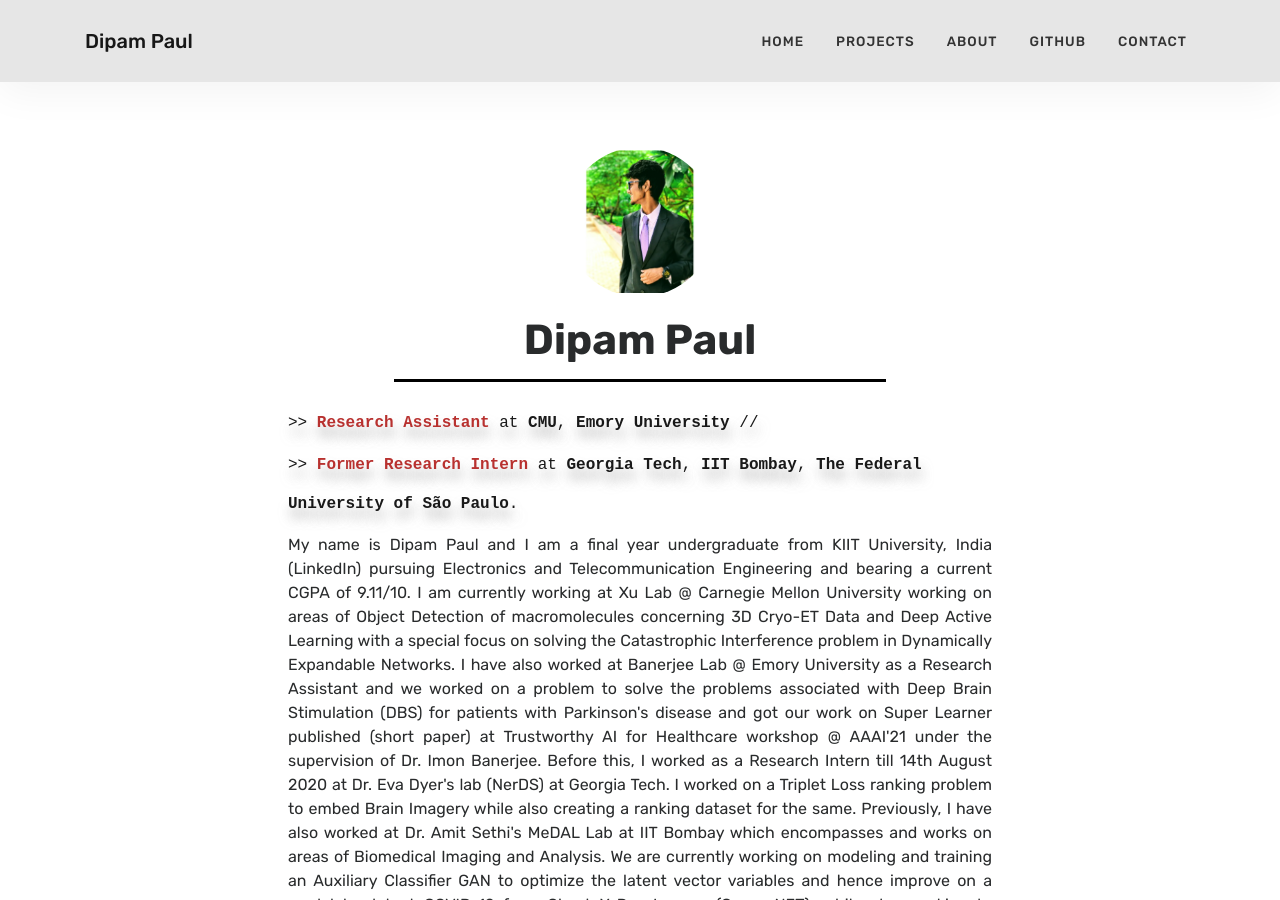
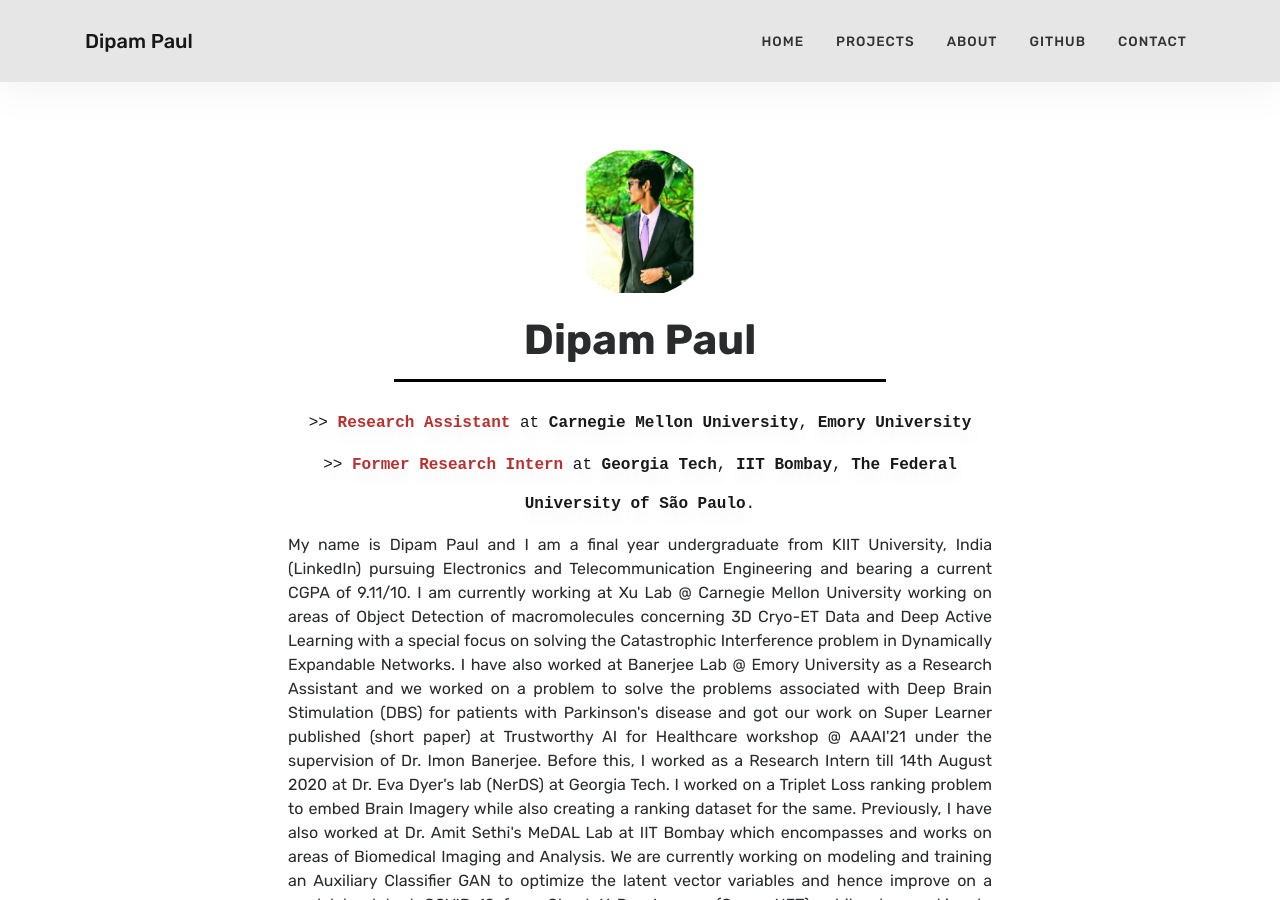
Before and after one commit to thisisdipam/thisisdipam.github.io, a Jekyll site: the page built from index.html, in a window 1280 px wide and 900 px high. Built offline with Jekyll 4.4.1, drawn with Linux system fonts in a browser that asks for light colours.

Commit message:
Update index.html

```diff
--- a/index.html
+++ b/index.html
@@ -10,8 +10,8 @@ title: Home
         <img src="{{ site.baseurl }}/assets/images/download (3).png" class="rounded-circle profile-img" alt="Dipam Paul">
         <h2>Dipam Paul</h2>
         <hr class="intro-hr"/>
-        <p class="degree"> <h2 class="mt1 t-18 t-black t-normal break-words" style='box-sizing: inherit; margin-top: 4px !important; margin-right: 0px; margin-bottom: 0px; margin-left: 0px; padding: 0px; border: 0px; font-size: 1.8rem; vertical-align: baseline; background: rgb(255, 255, 255); outline: 0px; line-height: 1.33333; font-weight: 400; color: rgba(0, 0, 0, 0.9); overflow-wrap: break-word !important; word-break: break-word !important; font-family: -apple-system, system-ui, BlinkMacSystemFont, "Segoe UI", Roboto, "Helvetica Neue", "Fira Sans", Ubuntu, Oxygen, "Oxygen Sans", Cantarell, "Droid Sans", "Apple Color Emoji", "Segoe UI Emoji", "Segoe UI Symbol", "Lucida Grande", Helvetica, Arial, sans-serif; font-style: normal; font-variant-ligatures: normal; font-variant-caps: normal; letter-spacing: normal; orphans: 2; text-align: start; text-indent: 0px; text-transform: none; white-space: normal; widows: 2; word-spacing: 0px; -webkit-text-stroke-width: 0px; text-decoration-thickness: initial; text-decoration-style: initial; text-decoration-color: initial;'><span style='font-size: 16px; font-family: "Courier New", courier; text-shadow: rgba(136, 136, 136, 0.65) 2px 10px 12px;'>&gt;&gt; <span style="color: rgb(184, 49, 47);"><strong>Research Assistant</strong></span> at <strong>CMU</strong>, <strong>Emory University</strong> //&nbsp;</span></h2>
-<h2 class="mt1 t-18 t-black t-normal break-words" style='box-sizing: inherit; margin-top: 4px !important; margin-right: 0px; margin-bottom: 0px; margin-left: 0px; padding: 0px; border: 0px; font-size: 1.8rem; vertical-align: baseline; background: rgb(255, 255, 255); outline: 0px; line-height: 1.33333; font-weight: 400; color: rgba(0, 0, 0, 0.9); overflow-wrap: break-word !important; word-break: break-word !important; font-family: -apple-system, system-ui, BlinkMacSystemFont, "Segoe UI", Roboto, "Helvetica Neue", "Fira Sans", Ubuntu, Oxygen, "Oxygen Sans", Cantarell, "Droid Sans", "Apple Color Emoji", "Segoe UI Emoji", "Segoe UI Symbol", "Lucida Grande", Helvetica, Arial, sans-serif; font-style: normal; font-variant-ligatures: normal; font-variant-caps: normal; letter-spacing: normal; orphans: 2; text-align: start; text-indent: 0px; text-transform: none; white-space: normal; widows: 2; word-spacing: 0px; -webkit-text-stroke-width: 0px; text-decoration-thickness: initial; text-decoration-style: initial; text-decoration-color: initial;'><span style='font-size: 16px; font-family: "Courier New", courier; text-shadow: rgba(136, 136, 136, 0.65) 2px 10px 12px;'>&gt;&gt; <span style="color: rgb(184, 49, 47);"><strong>Former Research Intern</strong></span> at <strong>Georgia Tech</strong>, <strong>IIT Bombay</strong>, <strong>The Federal University of S&atilde;o Paulo</strong>.</span></h2> </p>
+        <p class="degree"> <h2 class="mt1 t-18 t-black t-normal break-words" style='box-sizing: inherit; margin-right: 0px; margin-bottom: 0px; margin-left: 0px; padding: 0px; border: 0px; font-size: 1.8rem; vertical-align: baseline; background: rgb(255, 255, 255); outline: 0px; line-height: 1.33333; font-weight: 400; color: rgba(0, 0, 0, 0.9); font-family: -apple-system, system-ui, BlinkMacSystemFont, "Segoe UI", Roboto, "Helvetica Neue", "Fira Sans", Ubuntu, Oxygen, "Oxygen Sans", Cantarell, "Droid Sans", "Apple Color Emoji", "Segoe UI Emoji", "Segoe UI Symbol", "Lucida Grande", Helvetica, Arial, sans-serif; font-style: normal; font-variant-ligatures: normal; font-variant-caps: normal; letter-spacing: normal; orphans: 2; text-align: center; text-indent: 0px; text-transform: none; white-space: normal; widows: 2; word-spacing: 0px; -webkit-text-stroke-width: 0px; text-decoration-thickness: initial; text-decoration-style: initial; text-decoration-color: initial; margin-top: 4px !important; overflow-wrap: break-word !important; word-break: break-word !important;'><span style='font-size: 16px; font-family: "Courier New", courier; text-shadow: rgba(136, 136, 136, 0.1) 2px 10px 12px;'>&gt;&gt; <span style="color: rgb(184, 49, 47);"><strong>Research Assistant</strong></span> at <strong>Carnegie Mellon University</strong>, <strong>Emory University</strong></span></h2>
+<h2 class="mt1 t-18 t-black t-normal break-words" style='box-sizing: inherit; margin-right: 0px; margin-bottom: 0px; margin-left: 0px; padding: 0px; border: 0px; font-size: 1.8rem; vertical-align: baseline; background: rgb(255, 255, 255); outline: 0px; line-height: 1.33333; font-weight: 400; color: rgba(0, 0, 0, 0.9); font-family: -apple-system, system-ui, BlinkMacSystemFont, "Segoe UI", Roboto, "Helvetica Neue", "Fira Sans", Ubuntu, Oxygen, "Oxygen Sans", Cantarell, "Droid Sans", "Apple Color Emoji", "Segoe UI Emoji", "Segoe UI Symbol", "Lucida Grande", Helvetica, Arial, sans-serif; font-style: normal; font-variant-ligatures: normal; font-variant-caps: normal; letter-spacing: normal; orphans: 2; text-align: center; text-indent: 0px; text-transform: none; white-space: normal; widows: 2; word-spacing: 0px; -webkit-text-stroke-width: 0px; text-decoration-thickness: initial; text-decoration-style: initial; text-decoration-color: initial; margin-top: 4px !important; overflow-wrap: break-word !important; word-break: break-word !important;'><span style='font-size: 16px; font-family: "Courier New", courier; text-shadow: rgba(136, 136, 136, 0.1) 2px 10px 12px;'>&gt;&gt; <span style="color: rgb(184, 49, 47);"><strong>Former Research Intern</strong></span> at <strong>Georgia Tech</strong>, <strong>IIT Bombay</strong>, <strong>The Federal University of S&atilde;o Paulo</strong>.</span></h2> </p>
         <p class="bio"> My name is Dipam Paul and I am a final year undergraduate from KIIT University, India (LinkedIn) pursuing Electronics and Telecommunication Engineering and bearing a current CGPA of 9.11/10. I am currently working at Xu Lab @ Carnegie Mellon University working on areas of Object Detection of macromolecules concerning 3D Cryo-ET Data and Deep Active Learning with a special focus on solving the Catastrophic Interference problem in Dynamically Expandable Networks.
 
 I have also worked at Banerjee Lab @ Emory University as a Research Assistant and we worked on a problem to solve the problems associated with Deep Brain Stimulation (DBS) for patients with Parkinson's disease and got our work on Super Learner published (short paper) at Trustworthy AI for Healthcare workshop @ AAAI'21 under the supervision of Dr. Imon Banerjee.
```
